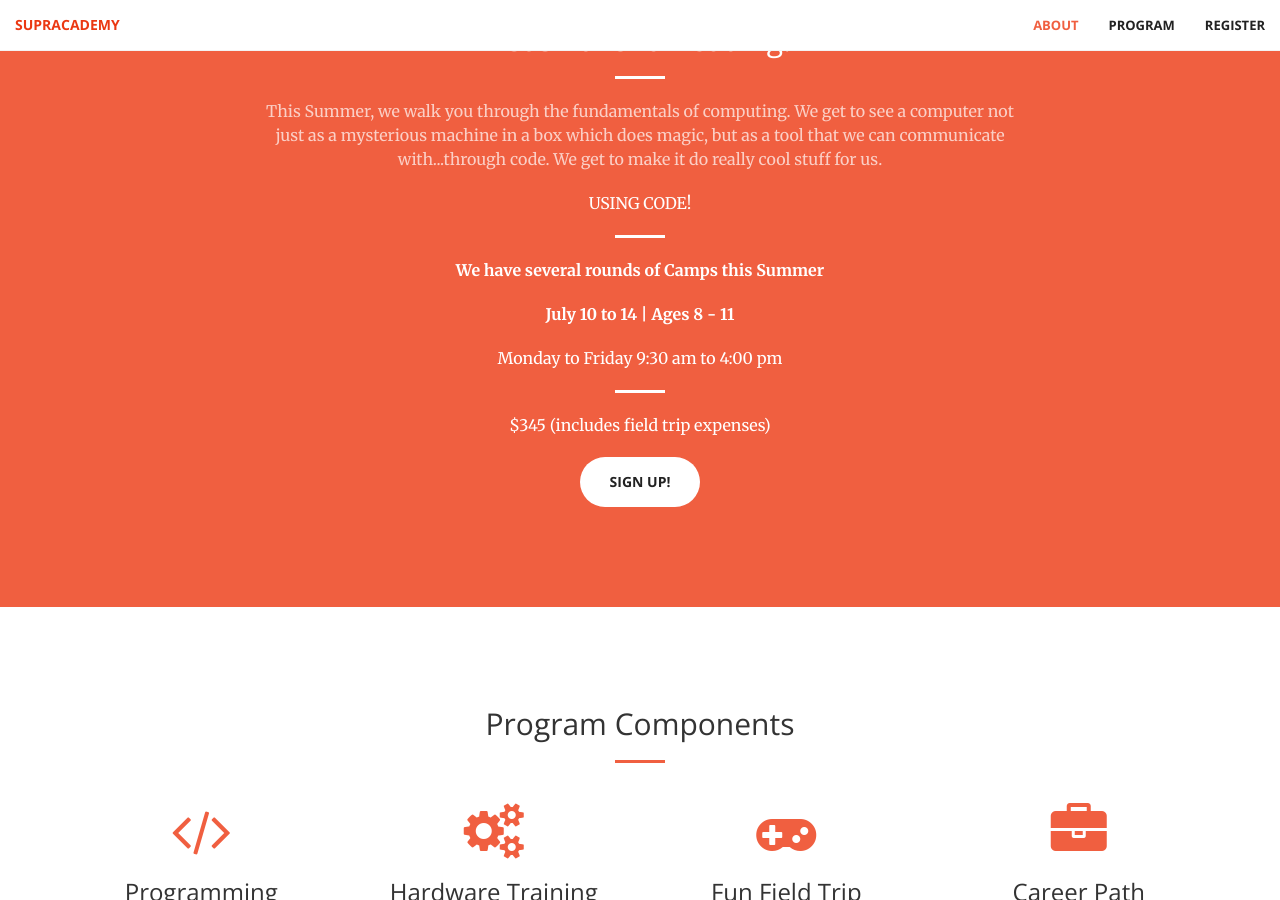
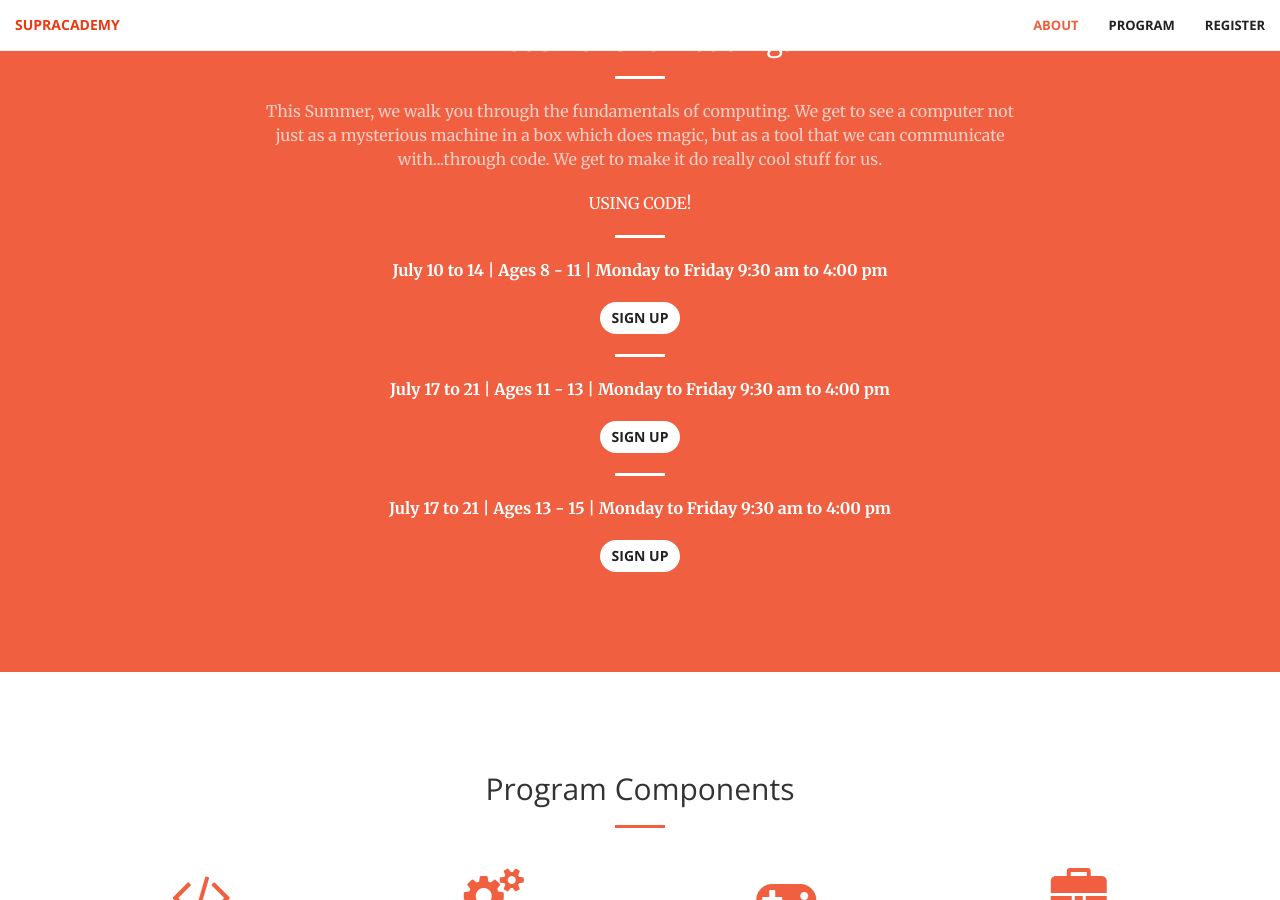
Before and after one commit to ojagostini/supracademy.com, a Jekyll site: the page kidscode/index.html, which Jekyll copies as it is, in a window 1280 px wide and 900 px high, scrolled down 977 px. Built offline with Jekyll 4.4.1, drawn with Linux system fonts in a browser that asks for light colours.

Commit message:
updated kidscode dates

```diff
--- a/kidscode/index.html
+++ b/kidscode/index.html
@@ -97,16 +97,31 @@
 
                     <hr class="light">
 
-                    <p><strong> We have several rounds of Camps this Summer</strong></p>
+                    <!-- <p><strong> We have several rounds of Camps this Summer</strong></p> -->
 
-                     <p><strong> July 10 to 14  |  Ages 8 - 11 </strong></p>
-                    <p> Monday to Friday 9:30 am to 4:00 pm</p>
-                    <hr class="light">
+                    <p><strong> July 10 to 14  |  Ages 8 - 11  |  Monday to Friday 9:30 am to 4:00 pm </strong></p>
 
-                    <p>$345 (includes field trip expenses)</p>
+                    <!-- <p>$345 (includes field trip expenses)</p> -->
 
                     </p>
-                    <a href="https://www.eventbrite.com/e/kidscode-summer-2017-coding-camps-july-10-14-2017-tickets-33328472358" class="btn btn-default btn-xl">Sign Up!</a>
+                    <a href="https://www.eventbrite.com/e/kidscode-summer-2017-coding-camps-july-10-14-2017-tickets-33328472358" class="btn btn-default btn-l">Sign Up</a>
+                                        <hr class="light">
+
+
+                    <p><strong> July 17 to 21  |  Ages 11 - 13  |  Monday to Friday 9:30 am to 4:00 pm</strong></p>
+
+                    <!-- <p>$345 (includes field trip expenses)</p> -->
+
+                    </p>
+                    <a href="https://www.eventbrite.com/e/kidscode-summer-2017-coding-camps-july-17-21-2017-tickets-34386997435" class="btn btn-default btn-l">Sign Up</a>
+                    <hr class="light">
+                    <p><strong> July 17 to 21  |  Ages 13 - 15  |  Monday to Friday 9:30 am to 4:00 pm</strong></p>
+
+                    <!-- <p>$345 (includes field trip expenses)</p> -->
+
+                    </p>
+                    <a href="https://www.eventbrite.com/e/kidscode-summer-2017-coding-camps-july-24-28-2017-tickets-34387473860" class="btn btn-default btn-l">Sign Up</a>
+
                 </div>
             </div>
         </div>
@@ -180,6 +195,7 @@
 
 
 
+
     <!-- jQuery -->
     <script src="js/jquery.js"></script>
 
```
